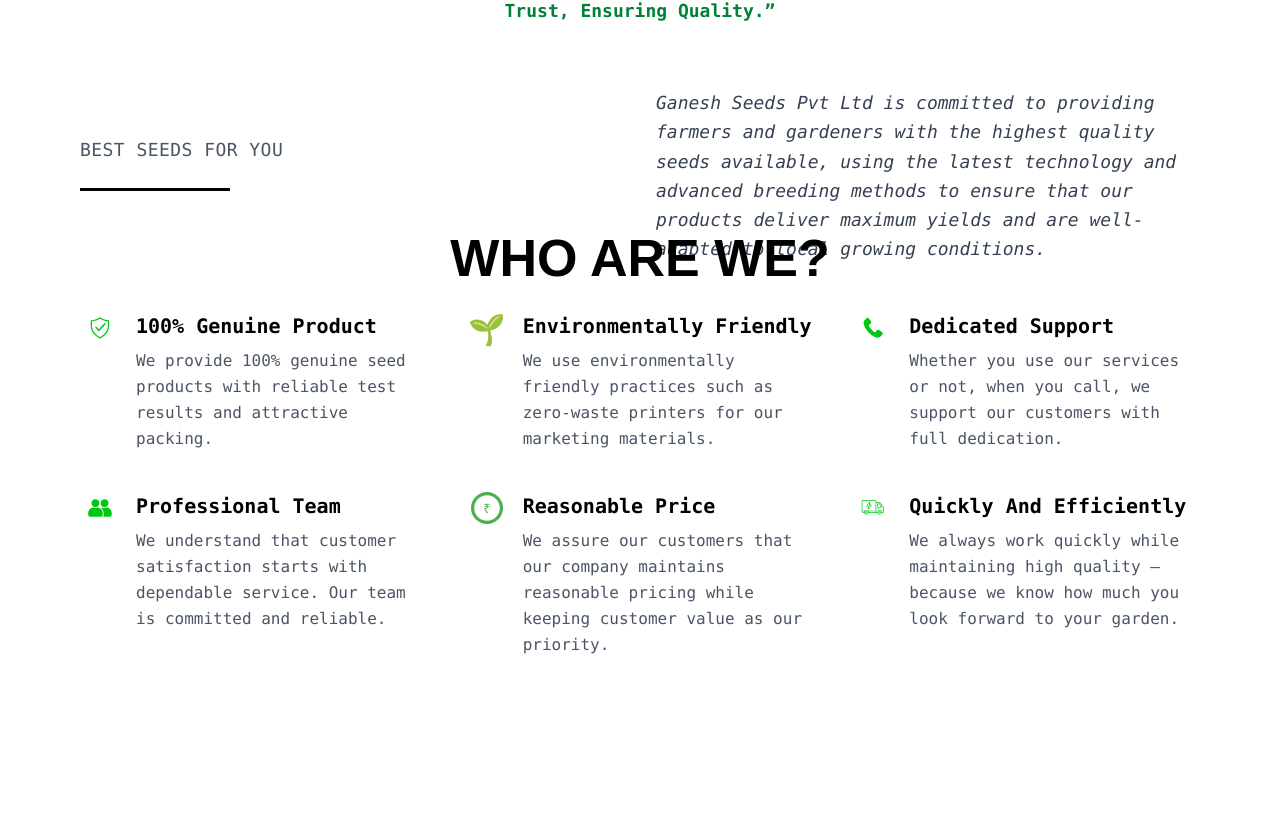
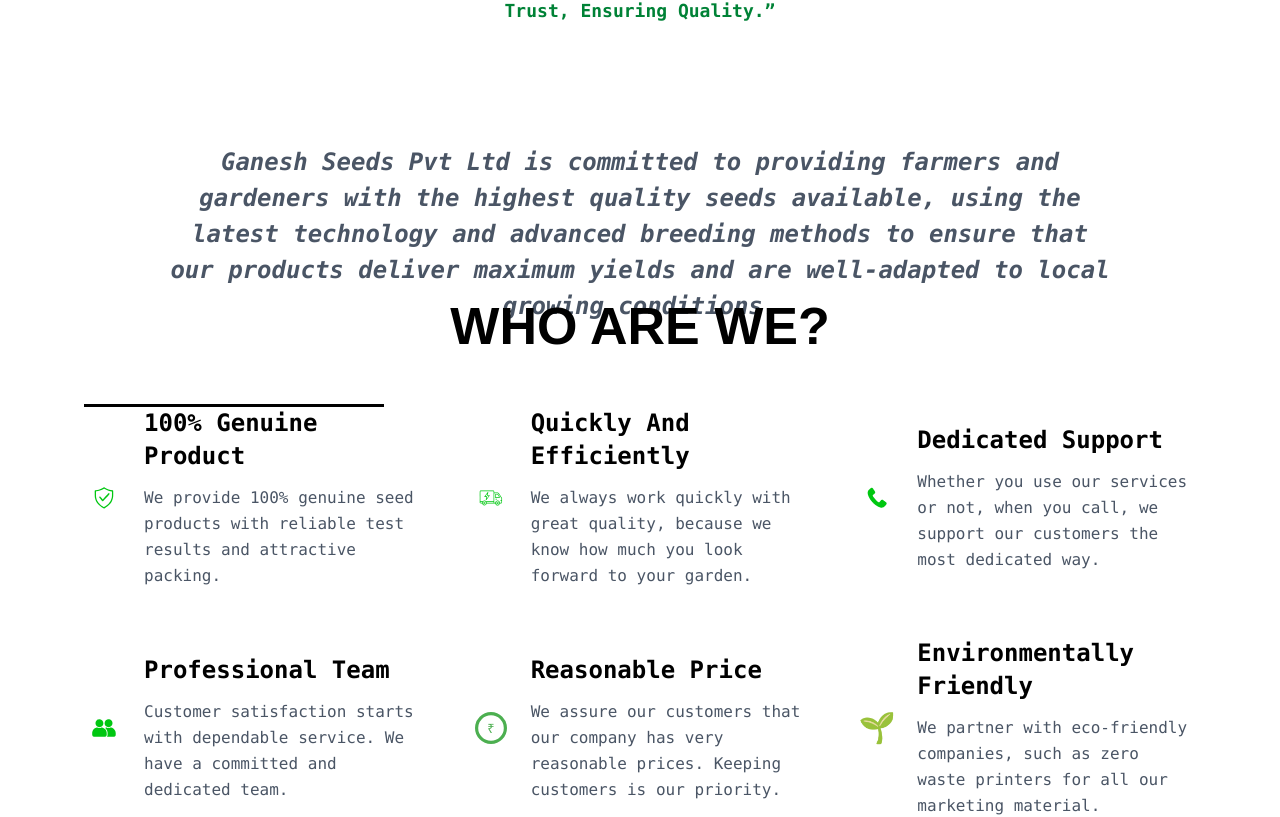
Before and after one commit to Megha108/NewGanesh_Business, a React (Vite) app in the folder new-ganesh/: page /about in a window 1280 px wide. Shown: the part 1055-1872 px from the top of the page. Built offline with nearby package versions, Linux system fonts and the light colour scheme; no server answers.

Commit message:
Revert "change in 3d product space"
This reverts commit a1e3098c32379e04941957fc869773f7dd6d051f, reversing
changes made to 44b1e488bd825d3c2c948dcb62444cc10667551c.

```diff
--- a/new-ganesh/src/App.jsx
+++ b/new-ganesh/src/App.jsx
@@ -1,28 +1,17 @@
-import { useEffect } from "react";
 import { Routes, Route } from "react-router-dom";
 
 import HomeMain from "./pages/home/main";
 import AboutUsPage from "./pages/aboutUsPage/main.jsx";
+
 import ProductMain from "./pages/productpage/main.jsx";
 import SeedTrail from "./common/SeedTrail";
 import EnquiryPage from "./pages/enquiryPage/enquiryPage.jsx";
-import ScrollToTop from "./common/ScrollToTop"; // 👈 Import scroll helper
 
 export default function App() {
-  // 👇 Handle manual refresh scroll reset
-  useEffect(() => {
-    window.onbeforeunload = function () {
-      window.scrollTo(0, 0);
-    };
-  }, []);
-
   return (
     <>
       {/* 🌱 Global floating animation */}
       <SeedTrail />
-
-      {/* 👇 Scroll to top on route change */}
-      <ScrollToTop />
 
       <Routes>
         <Route path="/" element={<HomeMain />} />
--- a/new-ganesh/src/common/ScrollToTop.jsx
+++ /dev/null
@@ -1,12 +0,0 @@
-import { useEffect } from "react";
-import { useLocation } from "react-router-dom";
-
-export default function ScrollToTop() {
-  const { pathname } = useLocation();
-
-  useEffect(() => {
-    window.scrollTo(0, 0);
-  }, [pathname]);
-
-  return null;
-}
--- a/new-ganesh/src/pages/aboutUsPage/WhyUs.jsx
+++ b/new-ganesh/src/pages/aboutUsPage/WhyUs.jsx
@@ -1,7 +1,7 @@
 import React, { useEffect, useState } from "react";
 import { motion } from "framer-motion";
 
-// Icons
+// Import SVGs
 import CallSignIcon from "../../assets/icon/aboutusIcons/Callsign.svg";
 import FastIcon from "../../assets/icon/aboutusIcons/Fast.svg";
 import GenuienIcon from "../../assets/icon/aboutusIcons/Shield.svg";
@@ -24,34 +24,39 @@
       text: "We provide 100% genuine seed products with reliable test results and attractive packing.",
     },
     {
-      icon: "🌱",
-      title: "Environmentally Friendly",
-      text: "We use environmentally friendly practices such as zero-waste printers for our marketing materials.",
+      icon: FastIcon,
+      title: "Quickly And Efficiently",
+      text: "We always work quickly with great quality, because we know how much you look forward to your garden.",
     },
     {
       icon: CallSignIcon,
       title: "Dedicated Support",
-      text: "Whether you use our services or not, when you call, we support our customers with full dedication.",
+      text: "Whether you use our services or not, when you call, we support our customers the most dedicated way.",
     },
     {
       icon: TeamIcon,
       title: "Professional Team",
-      text: "We understand that customer satisfaction starts with dependable service. Our team is committed and reliable.",
+      text: "Customer satisfaction starts with dependable service. We have a committed and dedicated team.",
     },
     {
       icon: RupeeIcon,
       title: "Reasonable Price",
-      text: "We assure our customers that our company maintains reasonable pricing while keeping customer value as our priority.",
+      text: "We assure our customers that our company has very reasonable prices. Keeping customers is our priority.",
     },
     {
-      icon: FastIcon,
-      title: "Quickly And Efficiently",
-      text: "We always work quickly while maintaining high quality — because we know how much you look forward to your garden.",
+      icon: "🌱",
+      title: "Environmentally Friendly",
+      text: "We partner with eco-friendly companies, such as zero waste printers for all our marketing material.",
     },
   ];
 
   const highlightText =
     "Ganesh Seeds Pvt Ltd is committed to providing farmers and gardeners with the highest quality seeds available, using the latest technology and advanced breeding methods to ensure that our products deliver maximum yields and are well-adapted to local growing conditions.";
+
+  const containerVariants = {
+    hidden: { opacity: 0, y: 30 },
+    visible: { opacity: 1, y: 0, transition: { duration: 0.4, ease: "easeOut" } },
+  };
 
   const renderIcon = (icon, alt) => {
     if (typeof icon === "string" && icon.length <= 3 && !icon.includes("/")) {
@@ -61,69 +66,95 @@
   };
 
   return (
-    <div className="max-w-[1200px] mx-auto px-6 md:px-10 my-16 font-bricolage">
-      {/* === Top Section === */}
-      <div className="grid md:grid-cols-2 gap-8 mb-12">
-        {/* Left: Headings */}
-        <div className="flex flex-col justify-center text-left">
-          <motion.h4
-            initial={{ opacity: 0, y: -20 }}
-            whileInView={{ opacity: 1, y: 0 }}
+    <div className="max-w-[90vw] mx-auto my-10 px-5 font-bricolage">
+      {/* Header Section */}
+      <div className="grid gap-10 md:gap-16 items-start mb-10 md:mb-5 grid-cols-1 md:grid-cols-2">
+        {/* Right Side - Highlight Text */}
+        {/* <motion.div
+          initial={{ opacity: 0, x: 50 }}
+          whileInView={{ opacity: 20, x: 350 }}
+          viewport={{ once: true, amount: 0.3}}
+          transition={{ duration: 0.4, delay: 0.50 }}
+          className={`bg-white rounded-lg flex items-start justify-start ${
+            isMobile ? "p-2 min-h-[120px]" : "p-4 min-h-[160px]"
+          }`}
+        >
+          <p className="text-2xl md:text-1xl text-gray-700 italic font-bold leading-tight line-clamp-7 text-center">
+            {highlightText}
+          </p>
+        </motion.div> */}
+      </div>
+        {/* Left Side - Headings */}
+        <div className="text-center md:text-left">
+          {/* <motion.h1
+            initial={{ opacity: 0, x: -50 }}
+            whileInView={{ opacity: 1, x: 0 }}
+            viewport={{ once: true, amount: 0.3 }}
             transition={{ duration: 0.4 }}
-            className="text-gray-600 text-lg tracking-wide mb-2 uppercase"
+            className="text-2xl text-gray-600 mb-2 relative pb-3"
           >
             BEST SEEDS FOR YOU
-          </motion.h4>
+          </motion.h1> */}
 
           <motion.h2
-            initial={{ opacity: 0, y: 20 }}
-            whileInView={{ opacity: 1, y: 0 }}
+            initial={{ opacity: 0, x: -50 }}
+            whileInView={{ opacity: 1, x: 0 }}
+            viewport={{ once: true, amount: 0.3 }}
             transition={{ duration: 0.4, delay: 0.1 }}
-            className="text-4xl md:text-5xl font-bold text-black leading-tight"
+            className="text-4xl md:text-5xl font-bold text-black mb-0 leading-tight tracking-wide"
           >
             Why Choose Us
           </motion.h2>
 
+          <p className="text-2xl md:text-1xl text-gray-600 italic font-semibold leading-normal line-clamp-7 text-center m-20">
+            {highlightText}
+          </p>
+
           <motion.div
             initial={{ width: 0 }}
-            whileInView={{ width: 150 }}
-            transition={{ duration: 0.5, delay: 0.2 }}
-            className="h-[3px] bg-black mt-4 mb-6"
+            whileInView={{ width: 300 }}
+            viewport={{ once: true, amount: 0.3 }}
+            transition={{ duration: 0.4, delay: 0.2 }}
+            className="h-[3px] bg-black mt-5 mx-auto md:mx-0"
           />
         </div>
 
-        {/* Right: Highlight paragraph */}
-        <motion.p
-          initial={{ opacity: 0, x: 50 }}
-          whileInView={{ opacity: 1, x: 0 }}
-          transition={{ duration: 0.5, delay: 0.2 }}
-          className="text-gray-700 italic text-lg leading-relaxed"
-        >
-          {highlightText}
-        </motion.p>
-      </div>
 
-      {/* === Icon + Text Grid === */}
-      <div className="grid md:grid-cols-3 gap-10 mt-8">
+
+      {/* Content Grid */}
+      <div className="grid gap-12 grid-cols-1 md:grid-cols-3">
         {contentData.map((item, index) => (
           <motion.div
             key={index}
-            initial={{ opacity: 0, y: 30 }}
-            whileInView={{ opacity: 1, y: 0 }}
-            transition={{ duration: 0.4, delay: index * 0.1 }}
-            viewport={{ once: true }}
-            className="flex flex-col md:flex-row items-center md:items-start gap-4 text-center md:text-left"
+            initial="hidden"
+            whileInView="visible"
+            viewport={{ once: true, amount: 0.3 }}
+            variants={containerVariants}
+            transition={{ delay: index * 0.1 }}
+            className="flex flex-col items-center text-center md:flex-row md:text-left gap-5"
           >
             <div className="flex justify-center items-center min-w-[40px]">
               {renderIcon(item.icon, item.title)}
             </div>
             <div>
-              <h3 className="text-xl font-bold text-black mb-2">
+              <motion.h3
+                initial={{ opacity: 0, y: 20 }}
+                whileInView={{ opacity: 1, y: 0 }}
+                viewport={{ once: true, amount: 0.3 }}
+                transition={{ duration: 0.3, delay: 0.05 }}
+                className="text-2xl font-bold text-black mb-3 leading-snug"
+              >
                 {item.title}
-              </h3>
-              <p className="text-gray-600 text-base leading-relaxed">
+              </motion.h3>
+              <motion.p
+                initial={{ opacity: 0, y: 20 }}
+                whileInView={{ opacity: 1, y: 0 }}
+                viewport={{ once: true, amount: 0.3 }}
+                transition={{ duration: 0.3, delay: 0.1 }}
+                className="text-base text-gray-600 leading-relaxed"
+              >
                 {item.text}
-              </p>
+              </motion.p>
             </div>
           </motion.div>
         ))}
--- a/new-ganesh/src/pages/home/3Dproduct.jsx
+++ b/new-ganesh/src/pages/home/3Dproduct.jsx
@@ -1,8 +1,7 @@
 import { motion } from "framer-motion";
-import { useRef, useState } from "react";
-import { Canvas, useFrame, useThree } from "@react-three/fiber";
+import { useRef } from "react";
+import { Canvas, useFrame } from "@react-three/fiber";
 import { OrbitControls, useGLTF } from "@react-three/drei";
-import * as THREE from "three";
 
 const MODEL_ROTATION = {
   x: Math.PI / 2,
@@ -10,108 +9,26 @@
   z: Math.PI / 2,
 };
 
-// ---------------- Model (Z spin only) ----------------
-function Model({ path }) {
+function Model({ rotation, path }) {
   const { scene } = useGLTF(path);
   const ref = useRef();
 
   useFrame(() => {
-    if (!ref.current) return;
-    ref.current.rotation.z += 0.01; // Z spin
-  });
-
-  return (
-    <primitive
-      ref={ref}
-      object={scene}
-      scale={2}
-      rotation={[MODEL_ROTATION.x, MODEL_ROTATION.y, MODEL_ROTATION.z]}
-    />
-  );
-}
-
-// ---------------- Controls + Camera Reset Wrapper ----------------
-function ModelWithControls({ path }) {
-  const controlsRef = useRef();
-  const { camera } = useThree();
-
-  const initialCameraPos = useRef(camera.position.clone());
-  const initialTarget = useRef(new THREE.Vector3(0, 0, 0));
-
-  const [shouldReset, setShouldReset] = useState(false);
-  const resetTimeout = useRef();
-
-  // Called on any interaction
-  const onInteract = () => {
-    setShouldReset(false);
-    if (resetTimeout.current) clearTimeout(resetTimeout.current);
-
-    // Start reset once after last interaction
-    resetTimeout.current = setTimeout(() => {
-      setShouldReset(true);
-    }, 10); // delay only once
-
-  };
-
-  // Smooth X/Y return every frame from any camera angle
-  useFrame(() => {
-    const ctrls = controlsRef.current;
-    if (!ctrls) return;
-
-    if (shouldReset) {
-      const speed = 0.03; // adjust for smoothness
-
-      // Smoothly move camera X/Y
-      camera.position.x += (initialCameraPos.current.x - camera.position.x) * speed;
-      camera.position.y += (initialCameraPos.current.y - camera.position.y) * speed;
-
-      // Smoothly move controls target X/Y
-      ctrls.target.x += (initialTarget.current.x - ctrls.target.x) * speed;
-      ctrls.target.y += (initialTarget.current.y - ctrls.target.y) * speed;
-
-      ctrls.update();
-
-      // Stop exactly at target when very close
-      if (
-        Math.abs(camera.position.x - initialCameraPos.current.x) < 0.0001 &&
-        Math.abs(camera.position.y - initialCameraPos.current.y) < 0.0001 &&
-        Math.abs(ctrls.target.x - initialTarget.current.x) < 0.0001 &&
-        Math.abs(ctrls.target.y - initialTarget.current.y) < 0.0001
-      ) {
-        camera.position.copy(initialCameraPos.current);
-        ctrls.target.copy(initialTarget.current);
-        ctrls.update();
-        setShouldReset(false);
-      }
+    if (ref.current) {
+      ref.current.rotation.z += 0.01;
     }
   });
 
-  return (
-    <>
-      <Model path={path} />
-      <OrbitControls
-        ref={controlsRef}
-        enableZoom={false}
-        minDistance={4.85}
-        maxDistance={5.15}
-        minPolarAngle={0}                  // prevents camera going below horizon
-        maxPolarAngle={Math.PI / 2 - 0.01} // prevents fully horizontal view (fix freeze)
-        onStart={onInteract}
-        onChange={onInteract}
-        onEnd={onInteract}
-      />
-    </>
-  );
+  return <primitive ref={ref} object={scene} scale={2} rotation={rotation} />;
 }
 
-// ---------------- Main Component ----------------
 export default function ThreeDProducts() {
   return (
     <section className="relative py-1 md:py-5 ">
       <div className="container mx-auto px-4 sm:px-6 lg:px-8">
-
-        {/* Rajka: static model + description */}
-        <div className="mt-1 flex flex-col md:flex-row items-start gap-25">
+        {/* First 3D Model Block */}
+        <div className="mt-1">
+          <div className="flex flex-col md:flex-row items-start gap-25">
             <div className="relative w-[250px] h-[300px] mx-auto md:mx-0 shadow-2xl rounded-xl bg-white mt-32">
               <Canvas camera={{ position: [0, 0, 5], fov: 40 }}>
                 <ambientLight intensity={3} />
@@ -131,10 +48,11 @@
                 />
               </Canvas>
             </div>
-
             <div className="flex-1 p-2">
               <div className="inline-block px-6 py-2 rounded-lg  bg-white shadow-md">
-              <h3 className="text-2xl font-semibold text-black">Rajka Seed</h3>
+                <h3 className="text-2xl font-semibold text-black">
+                  Rajka Seed
+                </h3>
               </div>
               <p className="text-md text-gray-700 leading-relaxed py-10">
                 Rajka Seeds, also known as Lucerne Seeds, are among the finest
@@ -155,34 +73,19 @@
                 Rajka Seeds guarantees reliability, superior quality, and
                 sustainable growth — empowering farmers for a greener tomorrow.
               </p>
+
               <p className="text-green-700 font-semibold mt-3">
                 🌿 “Trusted by Farmers, Loved by Nature.”
               </p>
             </div>
           </div>
-
-        {/* Rajka: interactive model + description */}
-        <div className="mt-14 flex flex-col md:flex-row items-start gap-30">
-          <div className="relative w-[250px] h-[300px] mx-auto md:mx-0 shadow-2xl rounded-xl bg-white mt-32">
-            <Canvas camera={{ position: [0, 0, 5], fov: 40 }}>
-              <ambientLight intensity={3} />
-              <directionalLight position={[5, 5, 5]} />
-              <ModelWithControls path="/models/3dmodelRajaka.glb" />
-            </Canvas>
-          </div>
-          <div className="flex-1 p-10">
-            <div className="inline-block px-6 py-2 rounded-lg bg-white shadow-md">
-              <h3 className="text-2xl font-semibold text-black">Rajka Seed</h3>
-            </div>
-            <p className="text-md text-gray-700 leading-relaxed py-10">
-              Rajka Seeds, also known as Lucerne Seeds, are among the finest fodder crops cultivated across India...
-            </p>
-            <p className="text-green-700 font-semibold mt-3">🌿 “Trusted by Farmers, Loved by Nature.”</p>
-          </div>
         </div>
 
-        {/* Jaudo: static model + description */}
-        <div className="mt-14 flex flex-col md:flex-row items-start gap-30">
+        {/* Second 3D Model Block */}
+        <div className="mt-1">
+          <div className="flex justify-center mb-1"></div>
+
+          <div className="flex flex-col md:flex-row items-start gap-25">
             <div className="relative w-[250px] h-[300px] mx-auto md:mx-0 shadow-2xl rounded-xl bg-white mt-32">
               <Canvas camera={{ position: [0, 0, 5], fov: 40 }}>
                 <ambientLight intensity={3} />
@@ -204,7 +107,9 @@
             </div>
             <div className="flex-1 p-10">
               <div className="inline-block px-6 py-2 rounded-lg bg-white shadow-md">
-              <h3 className="text-2xl font-semibold text-black">Jaudo Seed</h3>
+                <h3 className="text-2xl font-semibold text-black">
+                  Jaudo Seed
+                </h3>
               </div>
               <p className="text-md text-gray-700 leading-relaxed py-10">
                 Jaudo Bajra Seeds are premium-grade pearl millet seeds valued
@@ -225,33 +130,15 @@
                 results, quality assurance, and long-term field performance —
                 ensuring growth, stability, and profit with every harvest.
               </p>
+
               <p className="text-green-700 font-semibold mt-3">
                 🌾 “Strong Roots. Steady Growth. Reliable Yields.”
               </p>
             </div>
           </div>
-
-        {/* Jaudo: interactive model + description */}
-        <div className="mt-14 flex flex-col md:flex-row items-start gap-30">
-          <div className="relative w-[250px] h-[300px] mx-auto md:mx-0 shadow-2xl rounded-xl bg-white mt-32">
-            <Canvas camera={{ position: [0, 0, 5], fov: 40 }}>
-              <ambientLight intensity={3} />
-              <directionalLight position={[5, 5, 5]} />
-              <ModelWithControls path="/models/3dmodelJaudo.glb" />
-            </Canvas>
-          </div>
-          <div className="flex-1 p-10">
-            <div className="inline-block px-6 py-2 rounded-lg bg-white shadow-md">
-              <h3 className="text-2xl font-semibold text-black">Jaudo Seed</h3>
-            </div>
-            <p className="text-md text-gray-700 leading-relaxed py-10">
-              Jaudo Bajra Seeds are premium-grade pearl millet seeds...
-            </p>
-            <p className="text-green-700 font-semibold mt-3">🌾 “Strong Roots. Steady Growth. Reliable Yields.”</p>
-          </div>
         </div>
 
-        {/* View All Products Button */}
+        {/* Global "View All Products" Button above Footer */}
         <div className="mt-16 text-center">
           <a
             href="/products"
```
Lines whose indentation alone changed are shown as unchanged.
